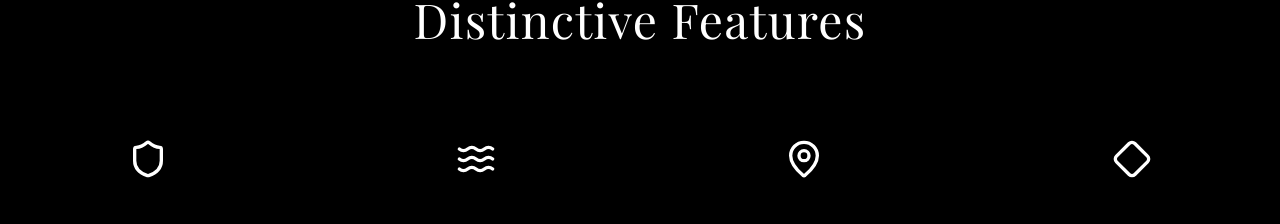
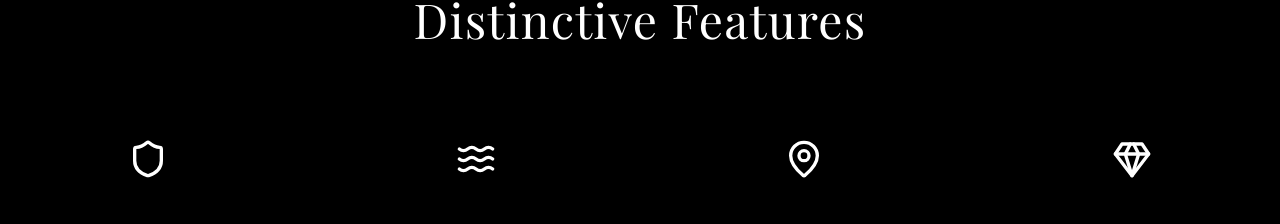
Before and after one commit to derekmmay/property-websites, a React (Vite) app: page / in a window 1280 px wide. Shown: the part 901-1125 px from the top of the page. Built offline with nearby package versions, Linux system fonts and the light colour scheme; a web font is replaced by a local one.

Commit message:
Change icon to diamond.

```diff
--- a/src/components/Hero.tsx
+++ b/src/components/Hero.tsx
@@ -1,6 +1,6 @@
 import { Button } from "@/components/ui/button";
 import { Link } from "react-router-dom";
-import { Shield, Waves, MapPin, Diamond } from "lucide-react";
+import { Shield, Waves, MapPin, Gem } from "lucide-react";
 
 const Hero = () => {
   return (
@@ -76,7 +76,7 @@ const Hero = () => {
               </div>
               <div className="text-center group">
                 <div className="flex items-center justify-center mx-auto mb-10">
-                  <Diamond className="w-10 h-10 text-white" />
+                  <Gem className="w-10 h-10 text-white" />
                 </div>
                 <h3 className="text-2xl font-light text-white mb-8">Luxury Amenities</h3>
                 <p className="text-gray-300 font-light leading-relaxed">
```
